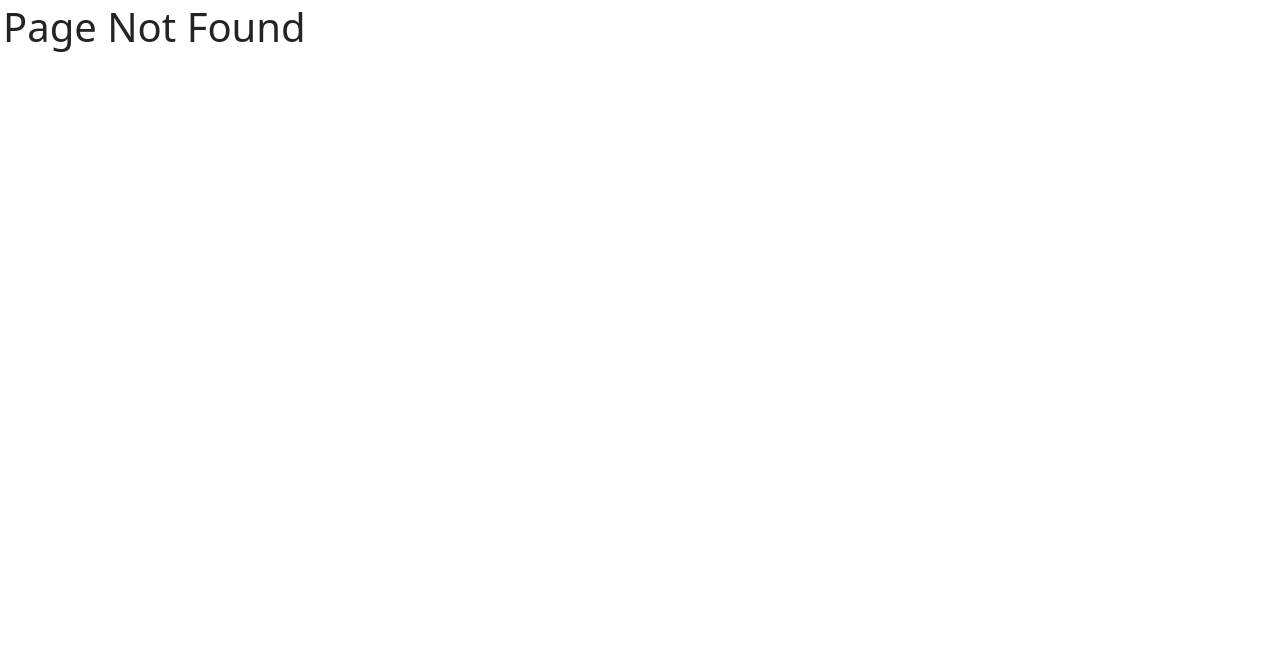
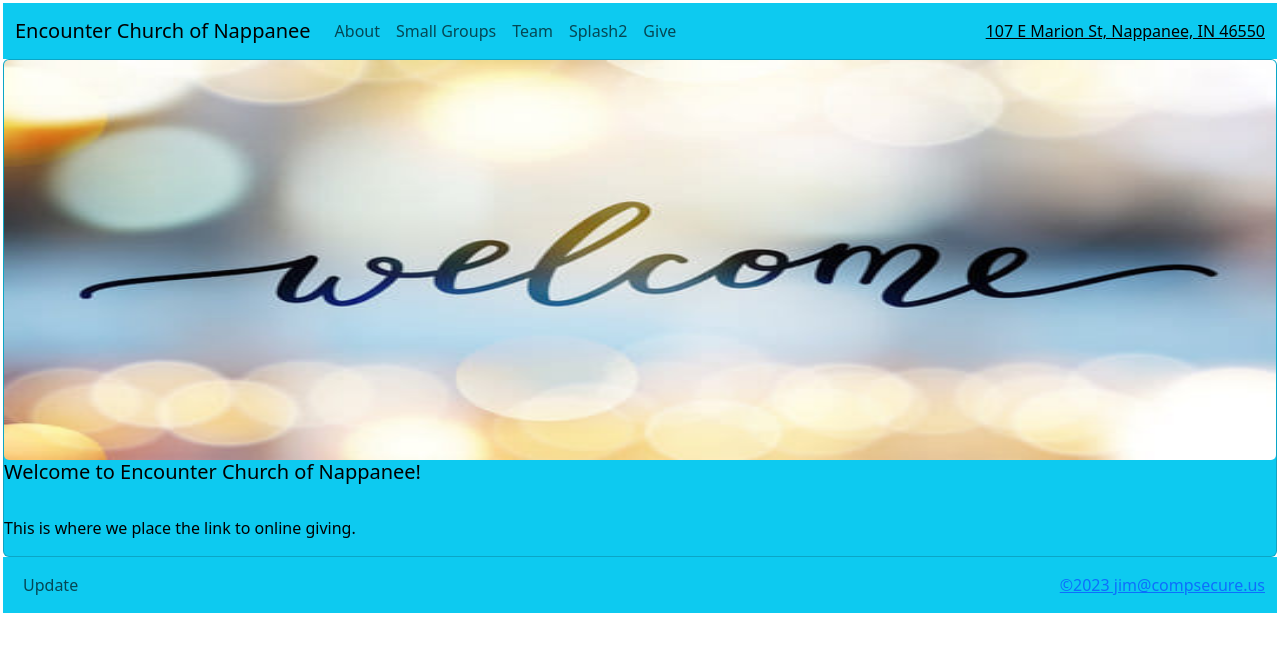
Before and after one commit to jimandjo/Encounter, a React (Create React App) app: page /give in a window 1280 px wide. Before the commit this address had no page. Shown: the top 652 px of the page. Built offline with nearby package versions, Linux system fonts and the light colour scheme.

Commit message:
Addiong all the little things I added before.

```diff
--- a/src/App.js
+++ b/src/App.js
@@ -7,6 +7,7 @@ import Team from './Team';
 import Welcome from './Welcome';
 import Update from './Update';
 import Splash2 from './Splash2';
+import Give from './Give';
 
 
 function App() {
@@ -22,6 +23,7 @@ function App() {
           <Route path='team' element={<Team />} />
           <Route path='update' element={<Update />} />
           <Route path='splash2' element={<Splash2 />} />
+          <Route path='give' element={<Give />} />
         </Route>
         <Route path="*" element={<h1>Page Not Found</h1>} />
 
--- /dev/null
+++ b/src/Give.js
@@ -0,0 +1,17 @@
+import Card from 'react-bootstrap/Card';
+import WelcomePic from "./WelcomePic.jpg";
+
+function Give() {
+    return (
+      <Card className="bg-info text-black align-center">
+        <Card.Img style={{ height:400 }}  src={WelcomePic} alt="Encounter Church" fluid/>
+        <Card.Title>Welcome to Encounter Church of Nappanee!</Card.Title>
+          <Card.Text><p><br></br>
+          This is where we place the link to online giving. <br></br></p>
+          </Card.Text>
+
+      </Card>
+    );
+  }
+
+  export default Give;
--- a/src/Home.js
+++ b/src/Home.js
@@ -20,6 +20,7 @@ function Home() {
                     <Link to="/smallgroups" className="nav-link">Small Groups</Link>
                     <Link to="/team" className="nav-link">Team</Link>
                     <Link to="/splash2" className="nav-link">Splash2</Link>
+                    <Link to="/give" className="nav-link">Give</Link>
                 </Nav>
                     <Navbar.Text>
                         <a href="https://www.google.com/maps/place/107+E+Marion+St,+Nappanee,+IN+46550/@41.446247,-86.0031543,17z/data=!3m1!4b1!4m6!3m5!1s0x8816bc1b684224fd:0x22b8843eb277d283!8m2!3d41.446243!4d-86.000574!16s%2Fg%2F11cs8vs96l?entry=ttu">107 E Marion St, Nappanee, IN 46550</a>
--- a/src/Splash2.js
+++ b/src/Splash2.js
@@ -6,6 +6,7 @@ import {
 import Banner from './Banner.jpg';
 import WelcomePic from "./WelcomePic.jpg";
 import SmallGroupsPic from "./SmallGroupsPic.jpg"
+import { Link } from 'react-router-dom';
 
 export default function Splash2() {
   return (
@@ -19,6 +20,8 @@ export default function Splash2() {
         <h5>Pursuing the heart of God through divine encounters</h5>
         <p>Come join the Encounter family this Sunday at 9:30 as we worship our King and study his word together! </p>
         <p>107 E Marion St, Nappanee, IN 46550  -  Enter through the back doors.</p>
+        <p>See More - Click Here</p>
+        <Link to="/" className="nav-link">More About Encounter church</Link>
       </MDBCarouselItem>
 
       <MDBCarouselItem
@@ -28,6 +31,7 @@ export default function Splash2() {
         alt='Welcome'
       >
         <h5 style={{color: 'black'}}>Welcome to Encounter Church of Nappanee!</h5>
+        <Link to="/about" className="nav-link">Click Here</Link>
         <p></p>
       </MDBCarouselItem>
 
@@ -39,6 +43,7 @@ export default function Splash2() {
       >
         <h5></h5>
         <p>Encounter Church of Nappanee meets twice a month in small groups.</p>
+        <Link to="/smallgroups" className="nav-link">Small Groups</Link>
       </MDBCarouselItem>
     </MDBCarousel>
   );
```
